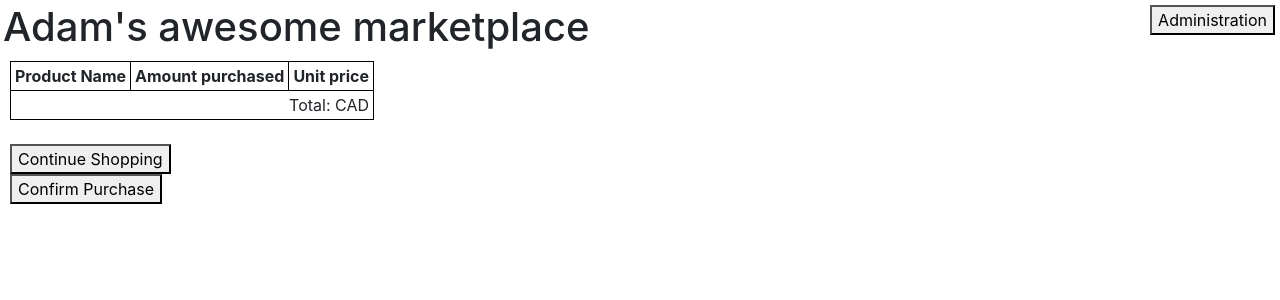
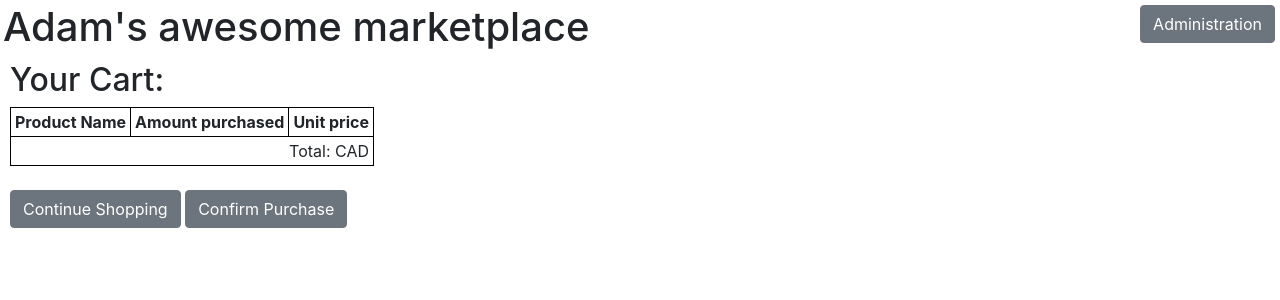
Before and after one commit to AdamMartinCote/djangomarketplace, a Django app: template marketplacedemo/simplemarketplaceapp/templates/simplemarketplaceapp/cart.html in a window 1280 px wide. Shown: the top 300 px of the page. Run offline with Django 3.2, Linux system fonts and the light colour scheme; the template is opened without the code that fills it, so the values that code supplies are empty; some libraries are stand-ins or nearby versions.

Commit message:
fixed html

```diff
--- a/marketplacedemo/simplemarketplaceapp/static/simplemarketplaceapp/style.css
+++ b/marketplacedemo/simplemarketplaceapp/static/simplemarketplaceapp/style.css
@@ -27,3 +27,8 @@ main {
 header {
 		margin: 3px;
 }
+
+a:hover {
+		text-decoration: none;
+		text-weight: bold;
+}
--- a/marketplacedemo/simplemarketplaceapp/templates/simplemarketplaceapp/base.html
+++ b/marketplacedemo/simplemarketplaceapp/templates/simplemarketplaceapp/base.html
@@ -1,3 +1,4 @@
+
 <head>
 	{% load static %}
 	<link rel="stylesheet" type="text/css" href="{% static 'simplemarketplaceapp/css/style.css' %}">
@@ -8,7 +9,8 @@
 </head>
 <body>
 	<header>
-		<a href="{% url 'admin:index' %}"><button class="admin-button">Administration</button></a>
+		<a href="{% url 'admin:index' %}" class="admin-button btn btn-secondary">
+			Administration</a>
 		<h1>Adam's awesome marketplace</h1>
 	</header>
 	{% block content %}
--- a/marketplacedemo/simplemarketplaceapp/templates/simplemarketplaceapp/cart.html
+++ b/marketplacedemo/simplemarketplaceapp/templates/simplemarketplaceapp/cart.html
@@ -1,6 +1,7 @@
 {% extends 'simplemarketplaceapp/base.html' %}
 {% block content %}
 <main>
+	<h2>Your Cart:</h2>
 	<table>
 		<tr>
 			<th>Product Name</th>
@@ -20,12 +21,11 @@
 	</table>
 
 	<br>
-	<a href="{% url 'index' %}" >
-		<button>Continue Shopping</button>
-	</a>
-	<br>
-	<a href="{% url 'purchase' %}">
-		<button>Confirm Purchase</button>
-	</a>
+	<a href="{% url 'index' %}" class="btn btn-secondary link-button">
+		Continue Shopping</a>
+
+	<!-- <br><br> -->
+	<a href="{% url 'purchase' %}" class="btn btn-secondary link-button">
+		Confirm Purchase </a>
 </main>
 {% endblock %}
--- a/marketplacedemo/simplemarketplaceapp/templates/simplemarketplaceapp/product_list.html
+++ b/marketplacedemo/simplemarketplaceapp/templates/simplemarketplaceapp/product_list.html
@@ -26,6 +26,7 @@
 						<input type="submit"
 									 name="{{ product.id }}"
 									 value="Purchase now"
+									 class="btn btn-secondary"
 									 {% if product.inventory_count < 1 %} disabled {% endif %}>
 					</td>
 				</form>
@@ -42,7 +43,7 @@
 		<label>
 			<input type="checkbox" name="onlyAvailable" value="onlyAvailable"
 						 {% if request.GET.onlyAvailable %} checked {% endif %}>Available only</label>
-			<button>Seach</button>
+			<button class="btn btn-secondary">Filter search</button>
 	</form>
 </main>
 </body>
--- a/marketplacedemo/simplemarketplaceapp/templates/simplemarketplaceapp/purchase.html
+++ b/marketplacedemo/simplemarketplaceapp/templates/simplemarketplaceapp/purchase.html
@@ -3,8 +3,7 @@
 <main>
 	{{ text }}
 	<br><br>
-	<a href="{% url 'index' %}">
-		<button>Buy more</button>
-	</a>
+	<a class="btn btn-secondary" href="{% url 'index' %}">
+		Buy again</a>
 </main>
 {% endblock %}
```
Also changed, not shown: marketplacedemo/db.sqlite3.
